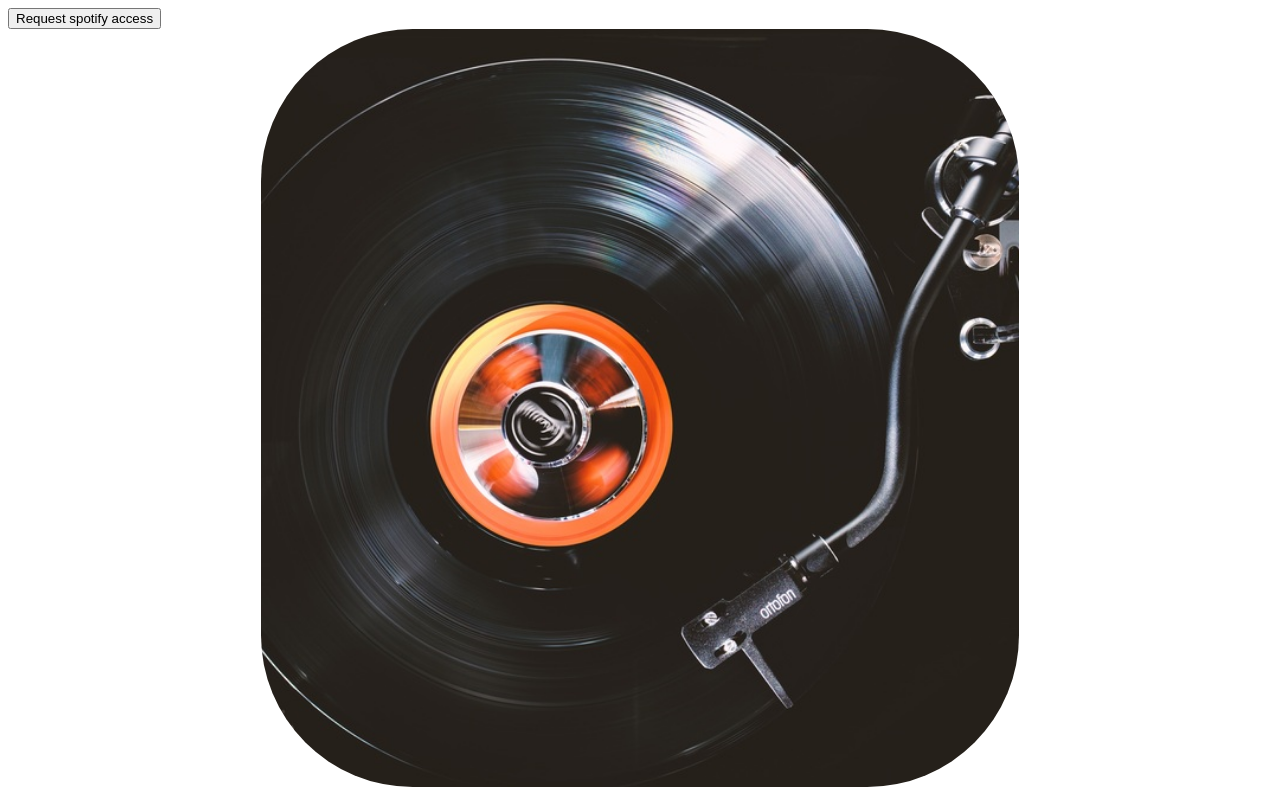
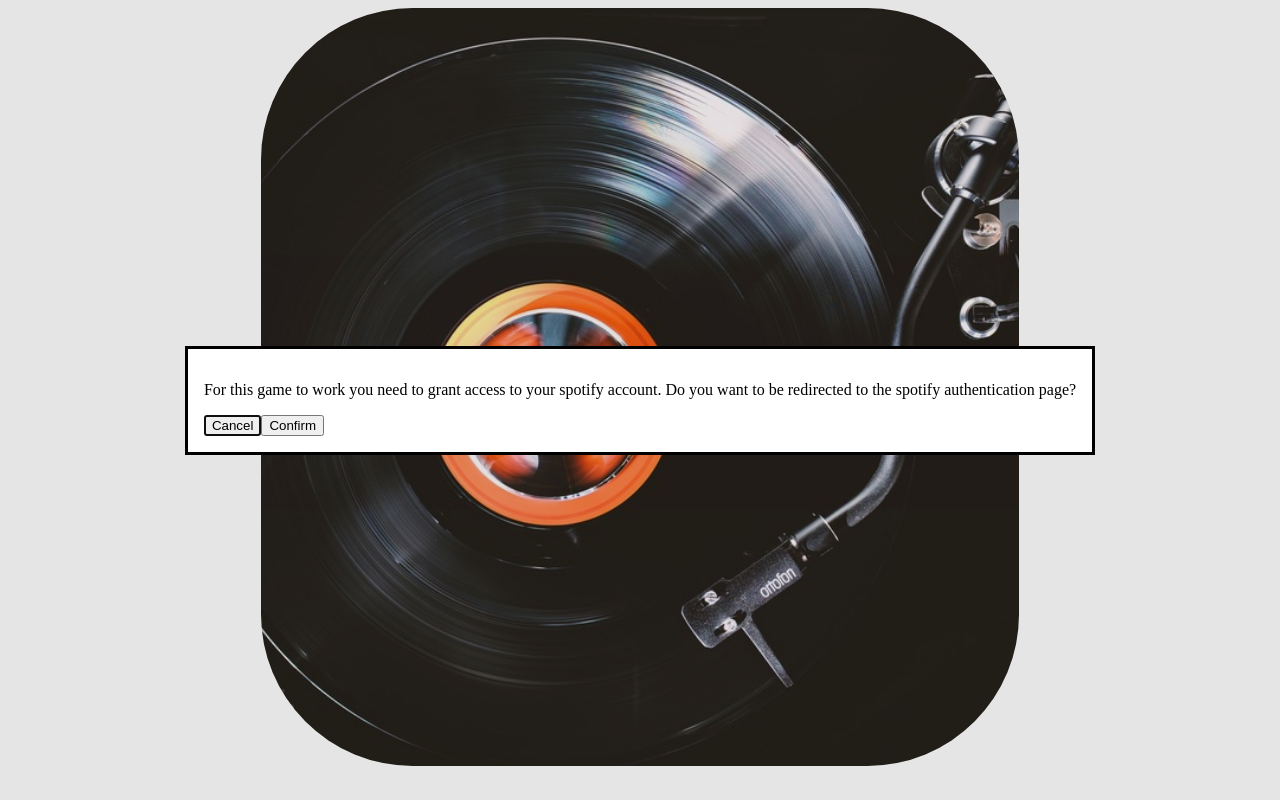
Before and after one commit to johanneshorner/coolster, a Vue app: page / in a window 1280 px wide. Built offline with nearby package versions, Linux system fonts and the light colour scheme.

Commit message:
dialog for spotify authentication

```diff
--- a/src/App.vue
+++ b/src/App.vue
@@ -4,21 +4,38 @@ import {
   setup_access_token,
   request_user_authorization,
 } from "./spotify_web_api.ts";
-import { ref } from "vue";
+import { ref, onMounted } from "vue";
+
+let request_user_authorization_dialog: HTMLDialogElement | null = null;
+onMounted(() => {
+  request_user_authorization_dialog = document.getElementById(
+    "request-user-authorization-dialog",
+  )! as HTMLDialogElement;
+});
 
 let access_token = ref<string | null>(null);
-setup_access_token().then((token) => (access_token.value = token));
+setup_access_token().then((token) => {
+  if (token) {
+    access_token.value = token;
+  } else {
+    request_user_authorization_dialog!.showModal();
+  }
+});
 </script>
 
 <template>
-  <!-- only show this button when we don't have a valid access token yet -->
-  <button
-    type="button"
-    v-if="!access_token"
-    @click="request_user_authorization"
-  >
-    Request spotify access
-  </button>
+  <dialog id="request-user-authorization-dialog">
+    <p>
+      For this game to work you need to grant access to your spotify account. Do
+      you want to be redirected to the spotify authentication page?
+    </p>
+    <div>
+      <button type="button" @click="request_user_authorization_dialog!.close()">
+        Cancel
+      </button>
+      <button type="button" @click="request_user_authorization">Confirm</button>
+    </div>
+  </dialog>
   <Game msg="Vite + Vue" />
 </template>
 
```
